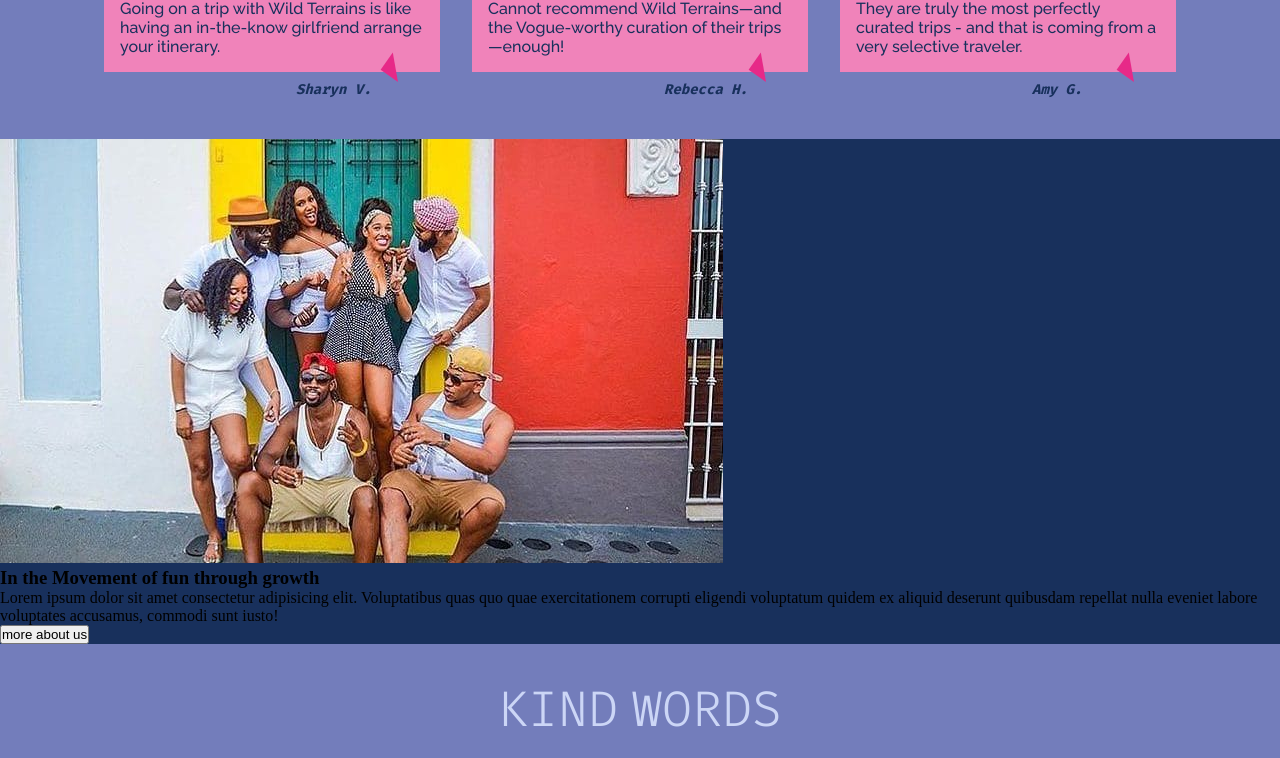
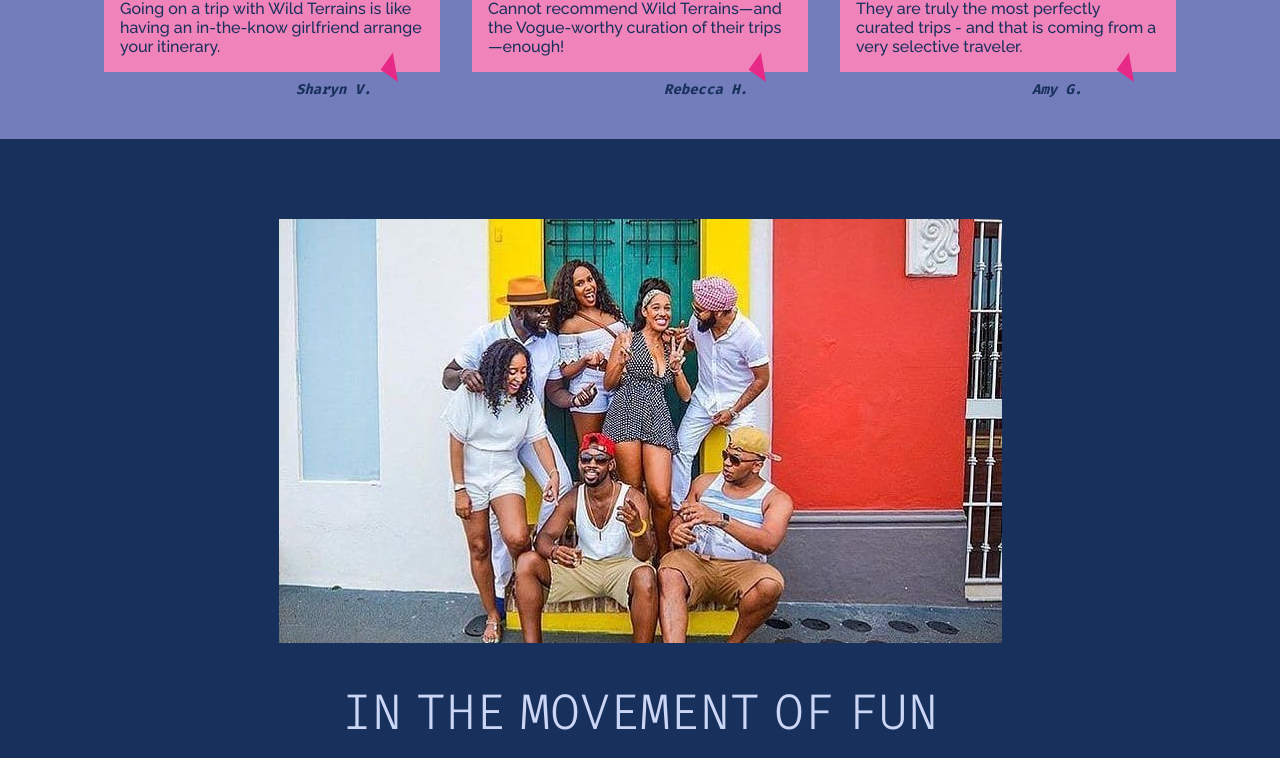
Before and after one commit to Baah-Danso-Kenneth/Next-Onyx-tour, a Next.js app: page / in a window 1280 px wide. Shown: the part 2570-3328 px from the top of the page. Built offline with nearby package versions, Linux system fonts and the light colour scheme.

Commit message:
meet-up components being styled for both tablet and labtop screen

```diff
--- a/src/scss/index.scss
+++ b/src/scss/index.scss
@@ -6,3 +6,4 @@
 @import 'sections/landingPage/kindword';
 @import 'sections/landingPage/whereWeGo';
 @import 'sections/landingPage/recommend';
+@import 'sections/landingPage/meetUp';
--- a/src/scss/sections/landingPage/_index.scss
+++ b/src/scss/sections/landingPage/_index.scss
@@ -3,3 +3,4 @@
 @import 'kindword';
 @import 'whereWeGo';
 @import 'recommend';
+@import 'meetUp';
--- /dev/null
+++ b/src/scss/sections/landingPage/_meetUp.scss
@@ -0,0 +1,72 @@
+.link-up-container{
+    margin-top: 5rem;
+    &-element{
+        max-width: 80%;
+        margin: 0 auto;
+        display: flex;
+        justify-content: center;
+        align-items: center;
+        flex-flow: column;
+    }
+    .image-section{
+        >img{
+            width: 100%;
+            object-fit: contain;
+        }
+    }
+
+    .text-section{
+        display: flex;
+        flex-flow: column;
+        justify-content: center;
+        align-items: center;
+
+        >h3{
+            font-size: var(--txtHero);
+            font-family: var(--slug_fira);
+            text-transform: uppercase;
+            text-align: center;
+            word-spacing: -1rem;
+            width: 80%;
+            font-weight: 300;
+            color: var(--light-slate);
+            margin-top: 2rem;
+        }
+
+        .statement{
+            font-family: var(--slug_way);
+            font-size: var(--tlarge);
+            color:var(--lightest-slate) ;
+
+
+            .button-section{
+                padding: 3rem;
+                display: flex;
+                justify-content: center;
+                align-items: center;
+                >button{
+                    padding: 15px 45px 25px;
+                    text-transform: uppercase;
+                    border: none;
+                    outline: none;
+                    border-radius: 5px;
+                    color: var(--blue-dark);
+                    font-weight: 800;
+                    background-color: var(--heliotrope-violet);
+                }
+            }
+        }
+    }
+
+
+
+    @media screen and (max-width:780px){
+        .text-section{
+            >h3{
+                font-size: 30px;
+                width: 60%;
+                margin-bottom: 1rem;
+            }
+        }
+    }
+}
--- a/src/sections/landingpage/Meetup.tsx
+++ b/src/sections/landingpage/Meetup.tsx
@@ -13,7 +13,7 @@ function Meetup() {
                <div className="text-section">
                      <h3>In the Movement of fun through growth </h3>
 
-                      <div className="statemet">
+                      <div className="statement">
                         <p>Lorem ipsum dolor sit amet consectetur adipisicing elit. Voluptatibus
                              quas quo quae exercitationem corrupti eligendi
                             voluptatum quidem ex aliquid deserunt quibusdam
```
